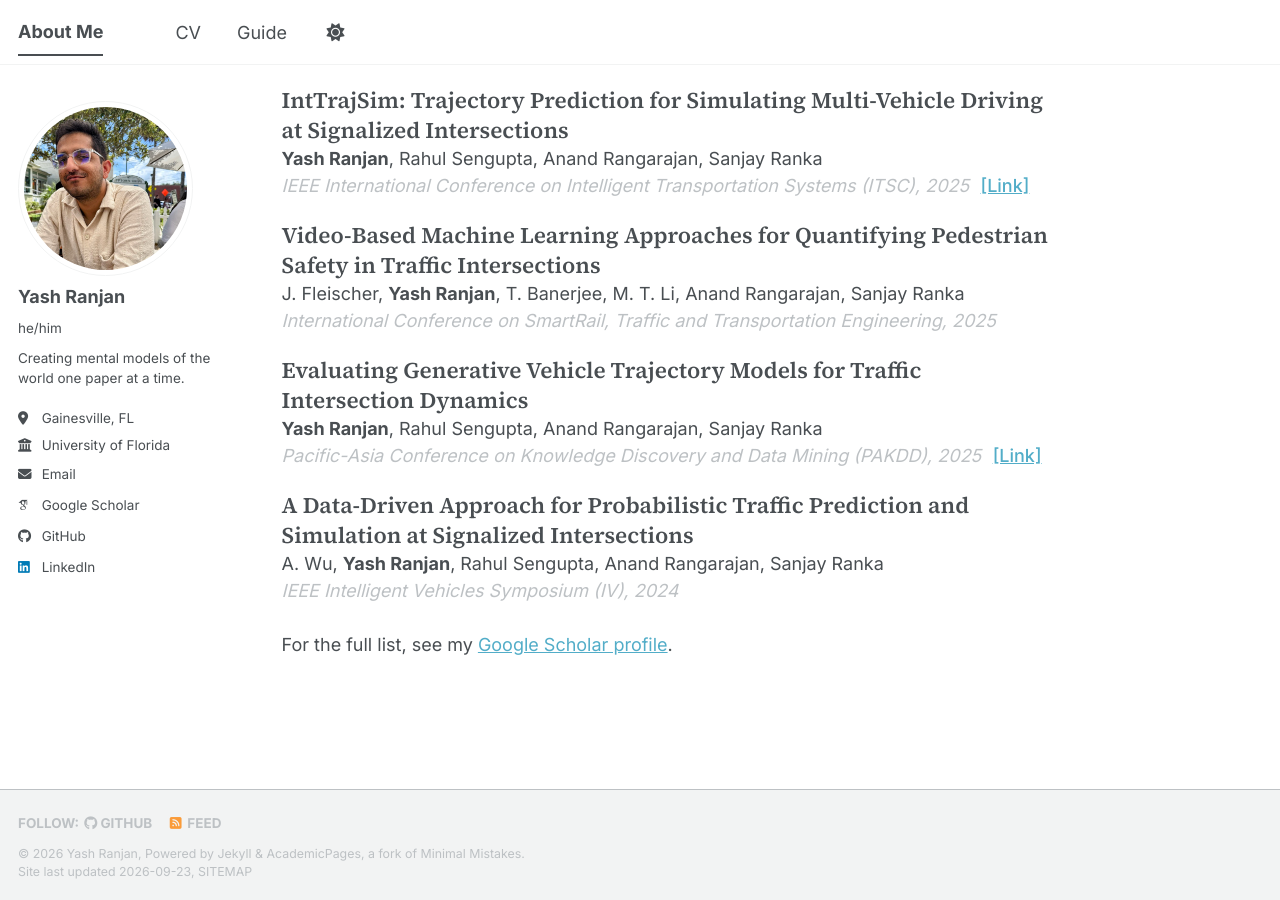
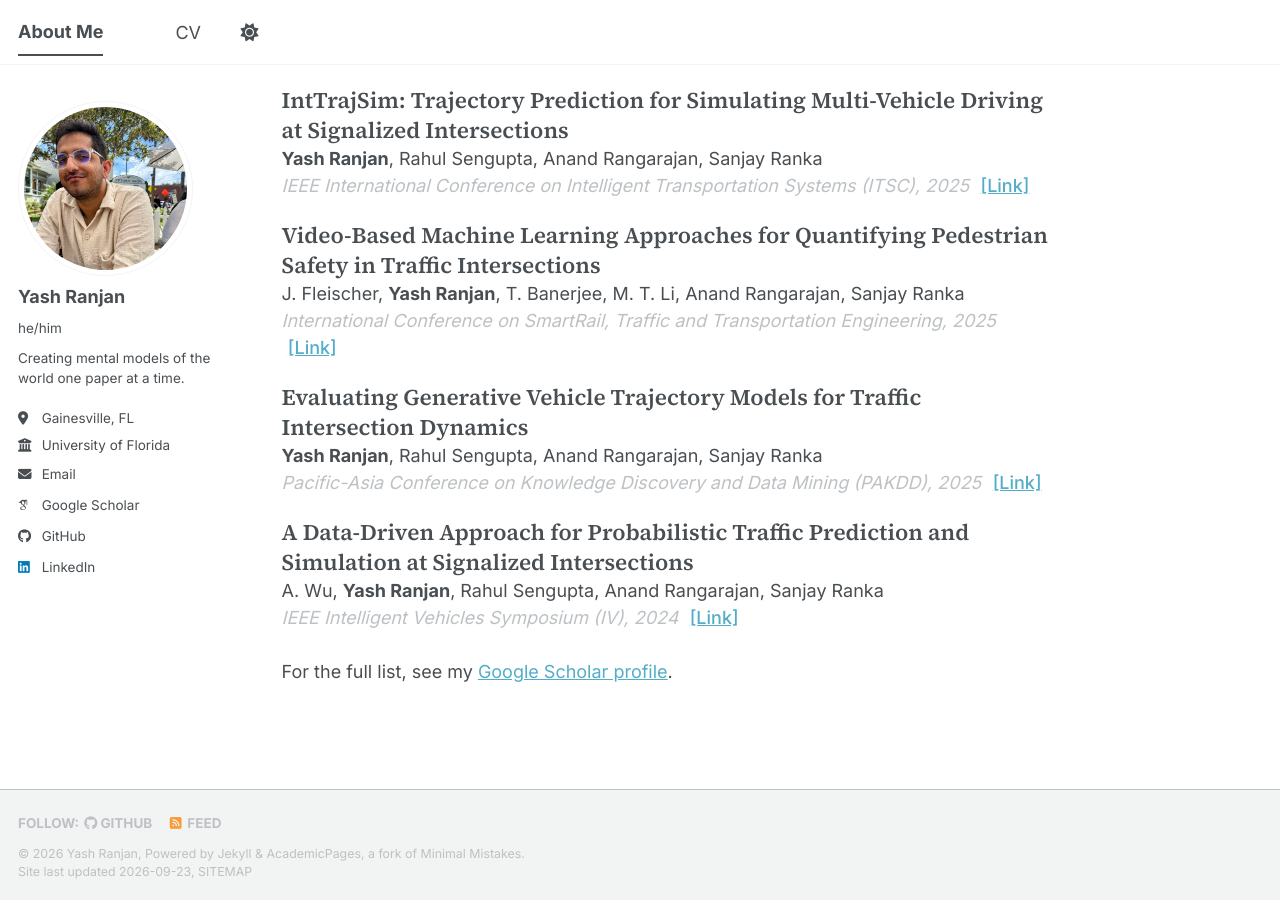
Before and after one commit to ranjanyash54/ranjanyash54.github.io, a Jekyll site: the page built from _pages/about.md, in a window 1280 px wide and 900 px high, scrolled down 852 px. Built offline with Jekyll 4.4.1, drawn with Linux system fonts in a browser that asks for light colours; some web fonts are replaced; a script bundle is joined from its source files by our own code; library files that are not in the unit come from our copies.

Commit message:
Remove guide.
Signed-off-by: Yash Ranjan <yashranjan@ufl.edu>

```diff
--- a/_data/navigation.yml
+++ b/_data/navigation.yml
@@ -13,6 +13,3 @@ main:
 
   # - title: "CV"
   #   url: /cv-json/
-
-  - title: "Guide"
-    url: /markdown/
```
Also changed, not shown: _publications/2024-06-02-probabilistic-traffic-prediction.md (+1 -0 lines), _publications/2025-09-01-pedestrian-safety-video.md (+1 -0 lines).
